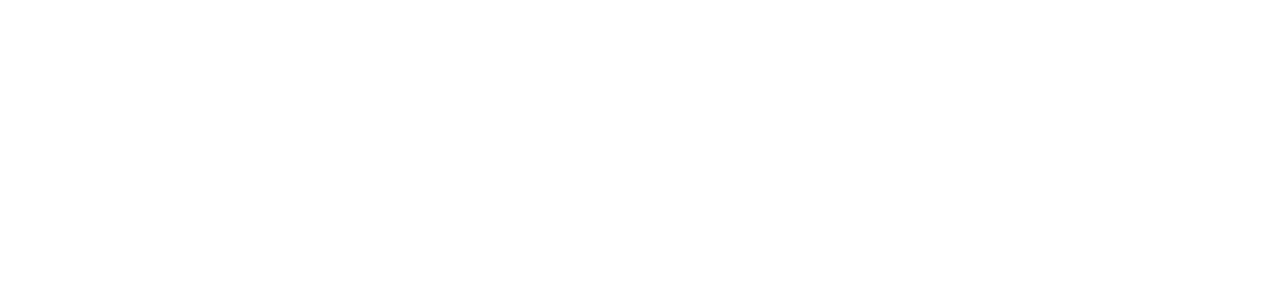
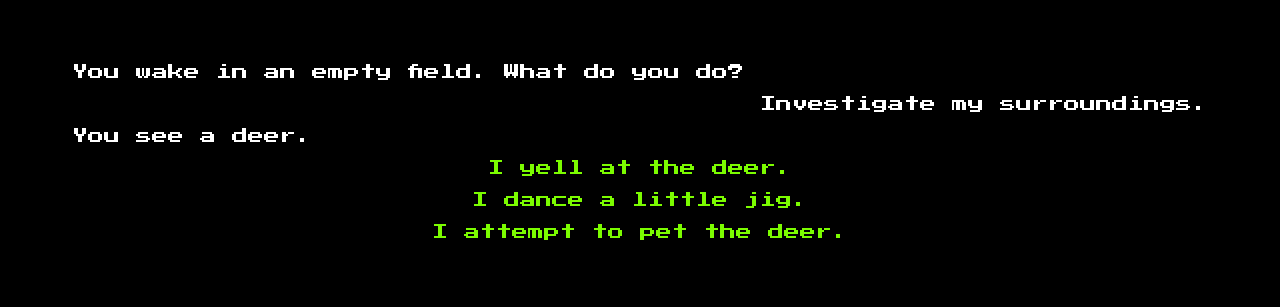
Before and after one commit to cephalopea/220-final, a plain HTML site: page public-html/html/template.html in a window 1280 px wide. Drawn offline with Linux system fonts and the light colour scheme.

Commit message:
first add

```diff
--- a/public-html/css/default.css
+++ b/public-html/css/default.css
@@ -15,7 +15,11 @@
 }
 
 body {
-
+    background-color: black;
+    padding-left: 5vw;
+    padding-right: 5vw;
+    padding-top: 5vh;
+    padding-bottom: 5vh;
 }
 
 h1 {
@@ -55,7 +59,26 @@
 }
 
 * {
-
+    color: white;
+    font-family: "Press Start 2P", serif;
 }
 
 /*above are html tags, below are custom classes*/
+
+.auth {
+    text-align: left;
+    position: relative;
+    left: 0;
+}
+
+.history {
+    text-align: right;
+    position: relative;
+    right: 0;
+}
+
+.user {
+    text-align: center;
+    cursor: pointer;
+    color: lawngreen;
+}
--- a/public-html/html/template.html
+++ b/public-html/html/template.html
@@ -0,0 +1,15 @@
+<!DOCTYPE html>
+<html>
+    <head>
+        <link rel="stylesheet" href="../css/default.css">
+        <link href="https://fonts.googleapis.com/css?family=Press+Start+2P" rel="stylesheet">
+    </head>
+    <body>
+        <p class="auth">You wake in an empty field. What do you do?</p>
+        <p class="history">Investigate my surroundings.</p>
+        <p class="auth">You see a deer.</p>
+        <p class="user">I yell at the deer.</p>
+        <p class="user">I dance a little jig.</p>
+        <p class="user">I attempt to pet the deer.</p>
+    </body>
+</html>
```
